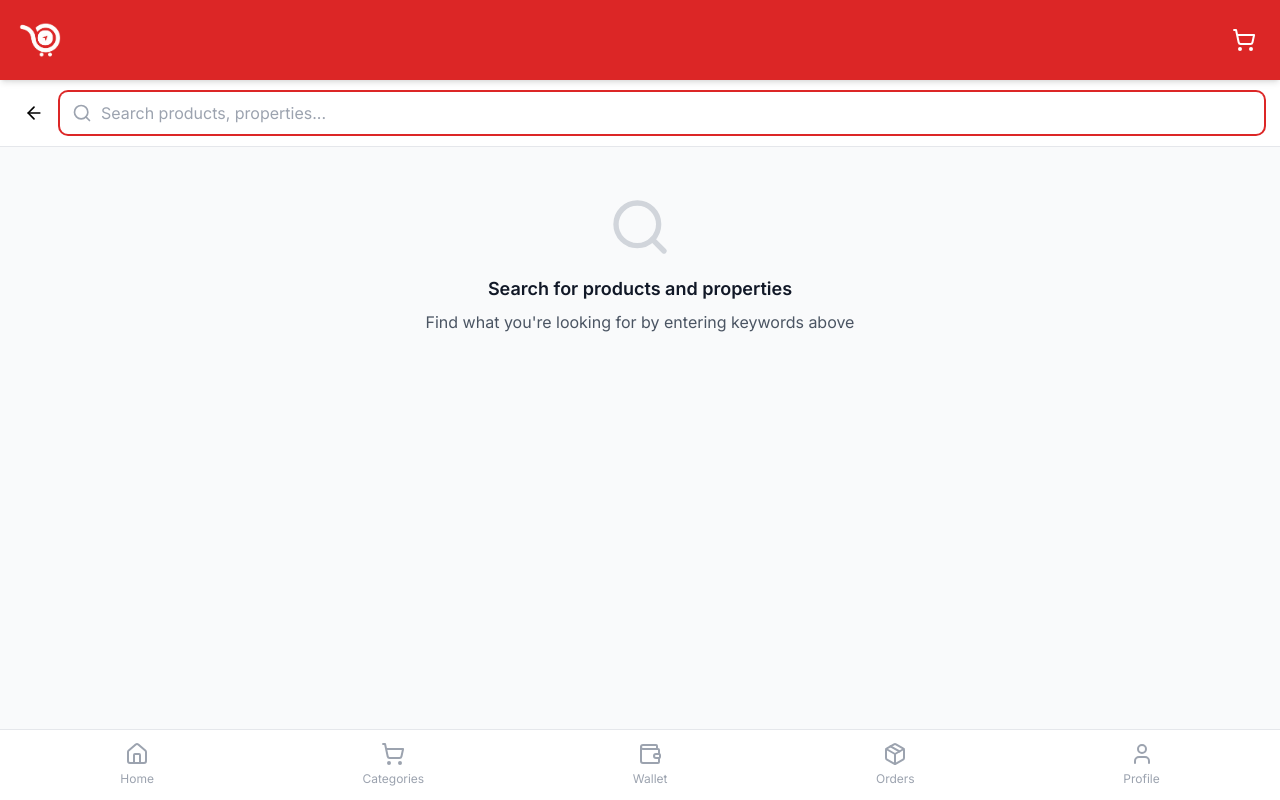
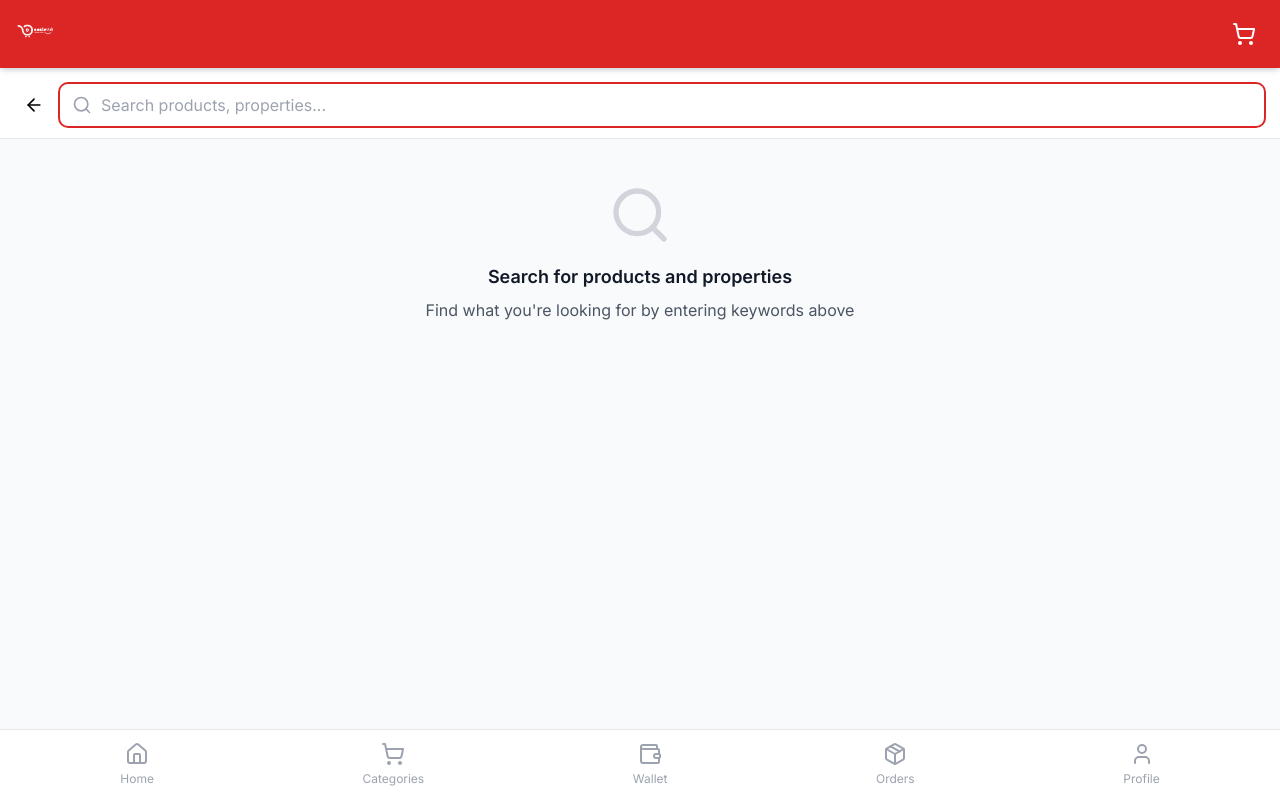
Before and after one commit to ronaldoffluxxx/eezicart, a Next.js app: page /search in a window 1280 px wide. Built offline with nearby package versions, Linux system fonts and the light colour scheme; a web font is replaced by a local one.

Commit message:
feat: update dashboard logo, add user location to header, update favicon

```diff
--- a/components/Header.tsx
+++ b/components/Header.tsx
@@ -1,6 +1,7 @@
 'use client';
 
 import { useRouter } from 'next/navigation';
+import { useEffect, useState } from 'react';
 import Image from 'next/image';
 import { ShoppingCart, Search } from 'lucide-react';
 
@@ -18,6 +19,32 @@ export default function Header({
     onSearchClick
 }: HeaderProps) {
     const router = useRouter();
+    const [userLocation, setUserLocation] = useState<string>('');
+
+    useEffect(() => {
+        // Get user location from local storage
+        try {
+            const userStr = localStorage.getItem('currentUser');
+            if (userStr) {
+                const user = JSON.parse(userStr);
+                if (user.location) {
+                    setUserLocation(`${user.location.city}, ${user.location.state}`);
+                }
+            } else {
+                // Fallback to simpler location if available
+                const locStr = localStorage.getItem('userLocation');
+                if (locStr) {
+                    const loc = JSON.parse(locStr);
+                    // Handle both format {city, state} and simple string if any
+                    if (loc.city && loc.state) {
+                        setUserLocation(`${loc.city}, ${loc.state}`);
+                    }
+                }
+            }
+        } catch (e) {
+            console.error('Error parsing user location:', e);
+        }
+    }, []);
 
     const handleSearchClick = () => {
         if (onSearchClick) {
@@ -33,26 +60,33 @@ export default function Header({
 
     return (
         <header className="bg-primary text-white sticky top-0 z-50 shadow-md">
-            <div className="px-4 py-4">
+            <div className="px-4 py-3">
                 <div className="flex items-center justify-between">
-                    <div className="flex items-center">
+                    <div className="flex flex-col cursor-pointer" onClick={() => router.push('/home')}>
                         <Image
-                            src="/logo-transparent.png"
+                            src="/dashboard-logo-new.png"
                             alt="EeziCart"
                             width={160}
-                            height={50}
-                            className="h-12 w-auto"
+                            height={45}
+                            className="h-10 w-auto object-contain mb-1"
                             priority
                         />
+                        {userLocation && (
+                            <div className="flex items-center text-[10px] md:text-xs text-white/90 font-medium pl-1">
+                                <span className="truncate max-w-[150px] md:max-w-none">
+                                    {userLocation}
+                                </span>
+                            </div>
+                        )}
                     </div>
-                    <div className="flex items-center space-x-4">
+                    <div className="flex items-center space-x-3 md:space-x-4">
                         {showSearch && (
                             <button
                                 onClick={handleSearchClick}
                                 className="p-2 hover:bg-white/10 rounded-full transition-colors"
                                 aria-label="Search"
                             >
-                                <Search className="w-6 h-6" />
+                                <Search className="w-5 h-5 md:w-6 md:h-6" />
                             </button>
                         )}
                         {showCart && (
@@ -61,9 +95,9 @@ export default function Header({
                                 className="p-2 relative hover:bg-white/10 rounded-full transition-colors"
                                 aria-label="Shopping cart"
                             >
-                                <ShoppingCart className="w-6 h-6" />
+                                <ShoppingCart className="w-5 h-5 md:w-6 md:h-6" />
                                 {cartItemCount > 0 && (
-                                    <span className="absolute -top-1 -right-1 bg-white text-primary text-xs w-5 h-5 rounded-full flex items-center justify-center font-bold">
+                                    <span className="absolute -top-1 -right-1 bg-white text-primary text-xs w-4 h-4 md:w-5 md:h-5 rounded-full flex items-center justify-center font-bold">
                                         {cartItemCount > 99 ? '99+' : cartItemCount}
                                     </span>
                                 )}
```
Also changed, not shown: app/icon.png (added), public/dashboard-logo-new.png (added).
